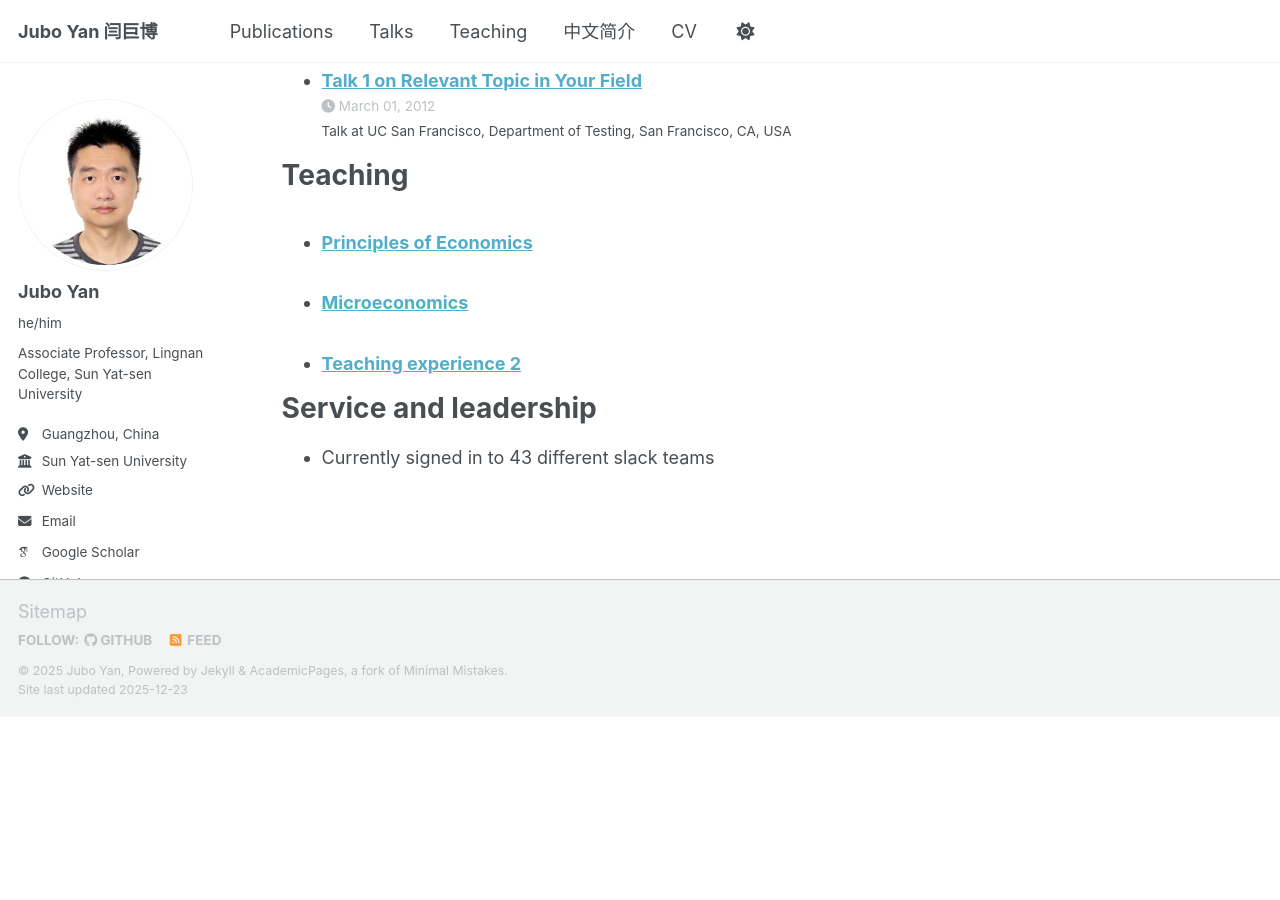
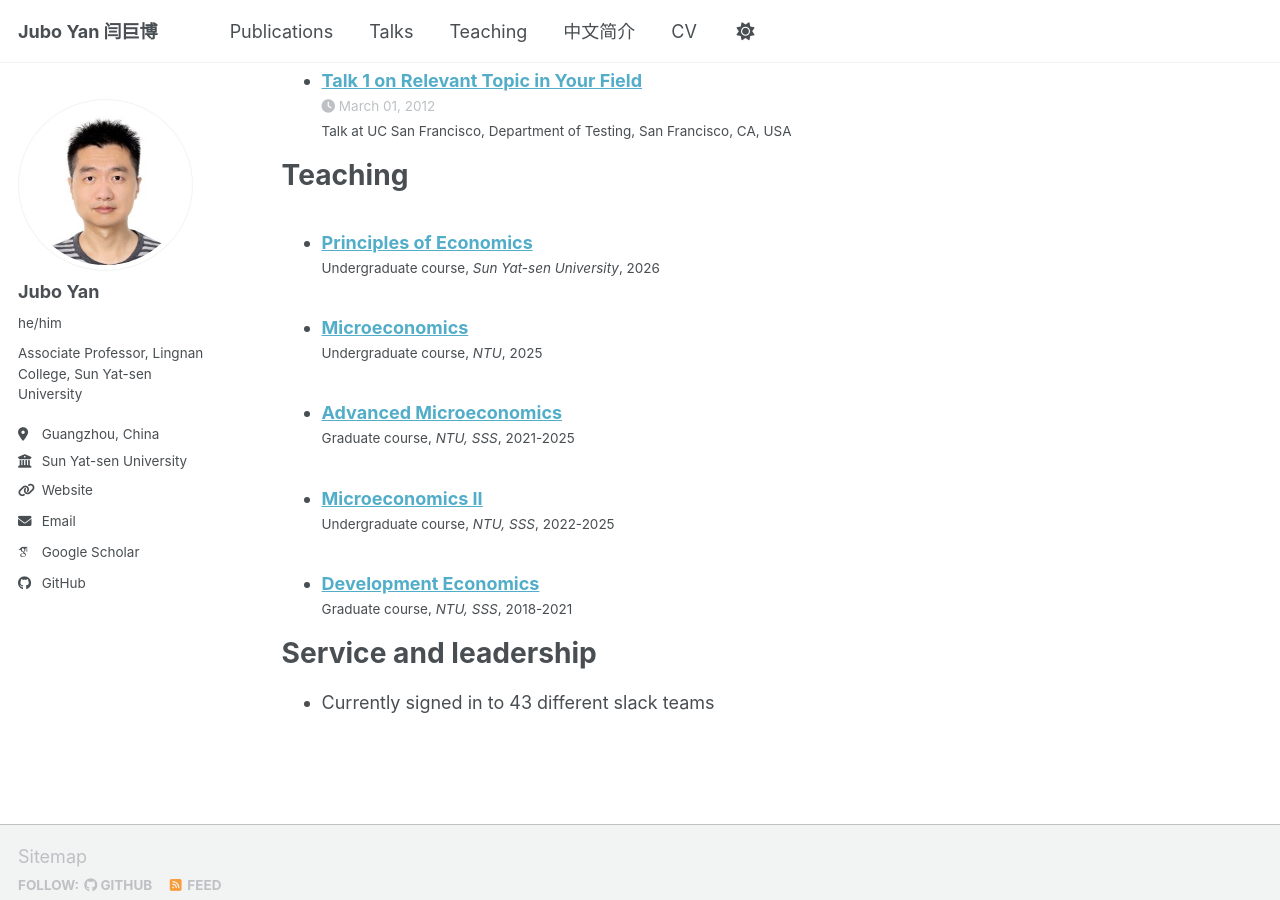
Before and after one commit to xiaogengjacky/xiaogengjacky.github.io, a Jekyll site: the page built from _pages/cv.md, in a window 1280 px wide and 900 px high, scrolled down 2993 px. Built offline with Jekyll 4.4.1, drawn with Linux system fonts in a browser that asks for light colours; some web fonts are replaced; a script bundle is joined from its source files by our own code; library files that are not in the unit come from our copies; before the commit the page ends 3710 px from its top, so only the background shows below that.

```diff
--- a/_includes/archive-single-cv.html
+++ b/_includes/archive-single-cv.html
@@ -36,7 +36,13 @@
     {% if post.read_time %}
       <p class="page__meta"><i class="fa fa-clock" aria-hidden="true"></i> {% include read-time.html %}</p>
     {% endif %}
-    {% if post.venue%}<p class="archive__item-excerpt" itemprop="description">{{ post.citation }}</p> {% endif %}
+    {% if post.collection == 'teaching' %}
+      <p class="archive__item-excerpt" itemprop="description">
+        {{ post.type }}, <i>{{ post.venue }}</i>, {% if post.years %}{{ post.years }}{% else %}{{ post.date | default: "1900-01-01" | date: "%Y" }}{% endif %}
+      </p>
+    {% elsif post.venue %}
+      <p class="archive__item-excerpt" itemprop="description">{{ post.citation }}</p>
+    {% endif %}
     </li>
  </article>
 </div>
--- a/_includes/archive-single.html
+++ b/_includes/archive-single.html
@@ -39,7 +39,11 @@
     {% endif %}
 
         {% if post.collection == 'teaching' %}
+          {% if post.years %}
+          <p> {{ post.type }}, <i>{{ post.venue }}</i>, {{ post.years }} </p>
+          {% else %}
           <p> {{ post.type }}, <i>{{ post.venue }}</i>, {{ post.date | default: "1900-01-01" | date: "%Y" }} </p>
+          {% endif %}
         {% elsif post.collection == 'publications' %}
           <p>Published in <i>{{ post.venue }}</i>, {{ post.date | default: "1900-01-01" | date: "%Y" }} </p>
         {% elsif post.date %}
--- /dev/null
+++ b/_teaching/2018-spring-he2010.md
@@ -0,0 +1,11 @@
+---
+title: "Development Economics"
+collection: teaching
+type: "Graduate course"
+permalink: /teaching/2018-spring-he2010
+venue: "NTU, SSS"
+date: 2018-01-01
+years: "2018-2021"
+location: "Singapore"
+---
+Course description here.
--- /dev/null
+++ b/_teaching/2022-spring-he2001.md
@@ -0,0 +1,11 @@
+---
+title: "Microeconomics II"
+collection: teaching
+type: "Undergraduate course"
+permalink: /teaching/2022-spring-he2001
+venue: "NTU, SSS"
+date: 2022-01-01
+years: "2022-2025"
+location: "Singapore"
+---
+Course description here.
--- a/_teaching/2015-spring-teaching-2.md
+++ b/_teaching/2025-fall-ae6101.md
@@ -1,11 +1,12 @@
 ---
-title: "Teaching experience 2"
+title: "Advanced Microeconomics"
 collection: teaching
-type: "Workshop"
+type: "Graduate course"
 permalink: /teaching/2015-spring-teaching-1
-venue: "University 1, Department"
-date: 2015-01-01
-location: "City, Country"
+venue: "NTU, SSS"
+date: 2025-11-01
+years: "2021-2025"
+location: "Singapore"
 ---
 
 This is a description of a teaching experience. You can use markdown like any other post.
```
